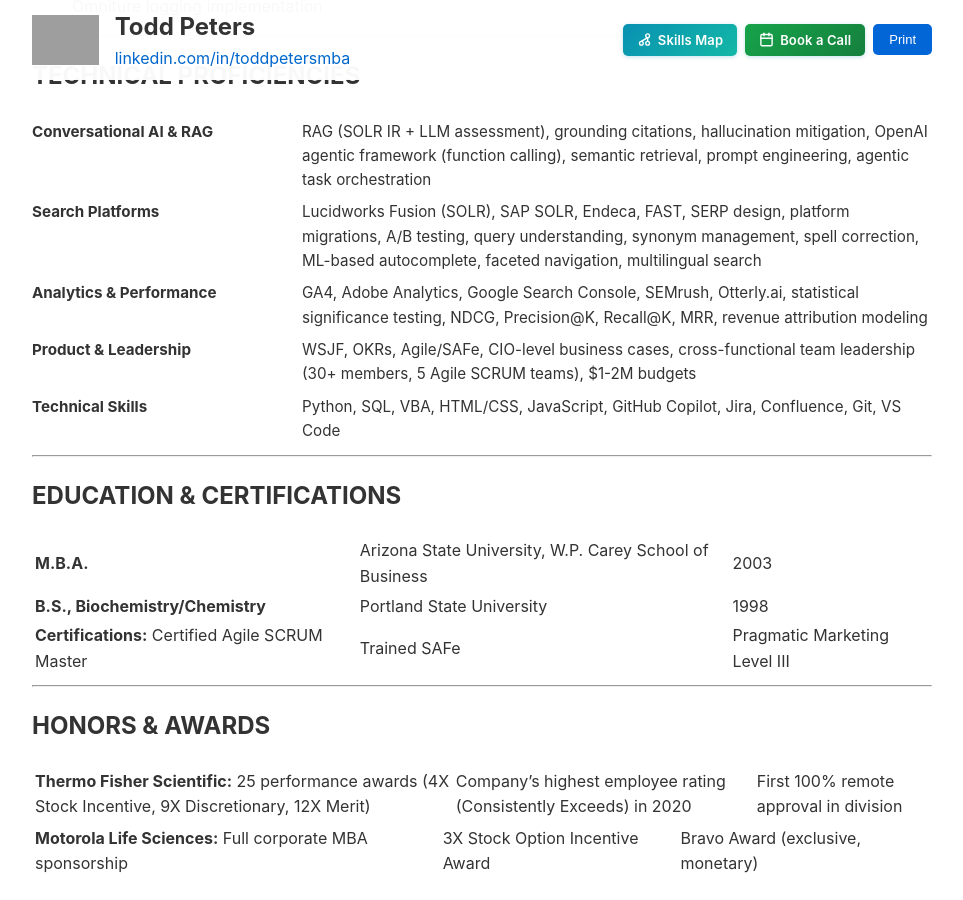
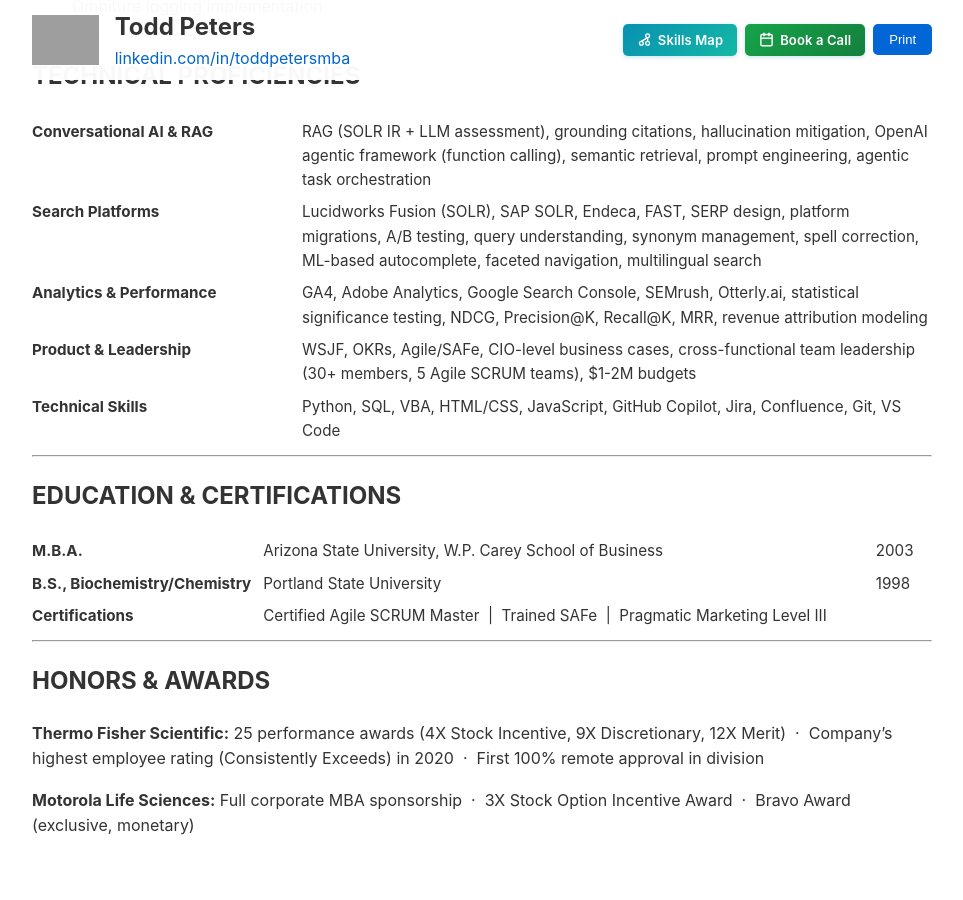
Before and after one commit to tsimech/tsimech.github.io, a Jekyll site: the page built from docs/thermofisher_ai_search.md, in a window 1280 px wide and 900 px high, scrolled down 4317 px. Shown: the whole window, without its empty margins (158-1121 px from the left). Built offline with Jekyll 4.4.1, drawn with Linux system fonts in a browser that asks for light colours; after the commit the page ends 5192 px from its top, so only the background shows below that; grey boxes are pictures that could not be loaded.

Commit message:
Fix Education and Honors sections: HTML table and replace pipes with middle dots

```diff
--- a/docs/thermofisher_ai_search.md
+++ b/docs/thermofisher_ai_search.md
@@ -200,14 +200,16 @@ AI search product leader who designed and built the on-site search experience fo
 
 ## EDUCATION & CERTIFICATIONS
 
-**M.B.A.** | Arizona State University, W.P. Carey School of Business | 2003
-**B.S., Biochemistry/Chemistry** | Portland State University | 1998
-**Certifications:** Certified Agile SCRUM Master | Trained SAFe | Pragmatic Marketing Level III
+<table style="width:100%; border-collapse: collapse; font-size: 0.95em;">
+<tr><td style="font-weight:bold; padding: 4px 12px 4px 0; width:22%; white-space:nowrap;">M.B.A.</td><td style="padding: 4px 12px 4px 0;">Arizona State University, W.P. Carey School of Business</td><td style="padding: 4px 0; white-space:nowrap;">2003</td></tr>
+<tr><td style="font-weight:bold; padding: 4px 12px 4px 0; white-space:nowrap;">B.S., Biochemistry/Chemistry</td><td style="padding: 4px 12px 4px 0;">Portland State University</td><td style="padding: 4px 0; white-space:nowrap;">1998</td></tr>
+<tr><td style="font-weight:bold; padding: 4px 12px 4px 0; white-space:nowrap;">Certifications</td><td style="padding: 4px 0;" colspan="2">Certified Agile SCRUM Master &nbsp;|&nbsp; Trained SAFe &nbsp;|&nbsp; Pragmatic Marketing Level III</td></tr>
+</table>
 
 ---
 
 ## HONORS & AWARDS
 
-**Thermo Fisher Scientific:** 25 performance awards (4X Stock Incentive, 9X Discretionary, 12X Merit) | Company's highest employee rating (Consistently Exceeds) in 2020 | First 100% remote approval in division
+**Thermo Fisher Scientific:** 25 performance awards (4X Stock Incentive, 9X Discretionary, 12X Merit) &nbsp;&middot;&nbsp; Company's highest employee rating (Consistently Exceeds) in 2020 &nbsp;&middot;&nbsp; First 100% remote approval in division
 
-**Motorola Life Sciences:** Full corporate MBA sponsorship | 3X Stock Option Incentive Award | Bravo Award (exclusive, monetary)
+**Motorola Life Sciences:** Full corporate MBA sponsorship &nbsp;&middot;&nbsp; 3X Stock Option Incentive Award &nbsp;&middot;&nbsp; Bravo Award (exclusive, monetary)
```
